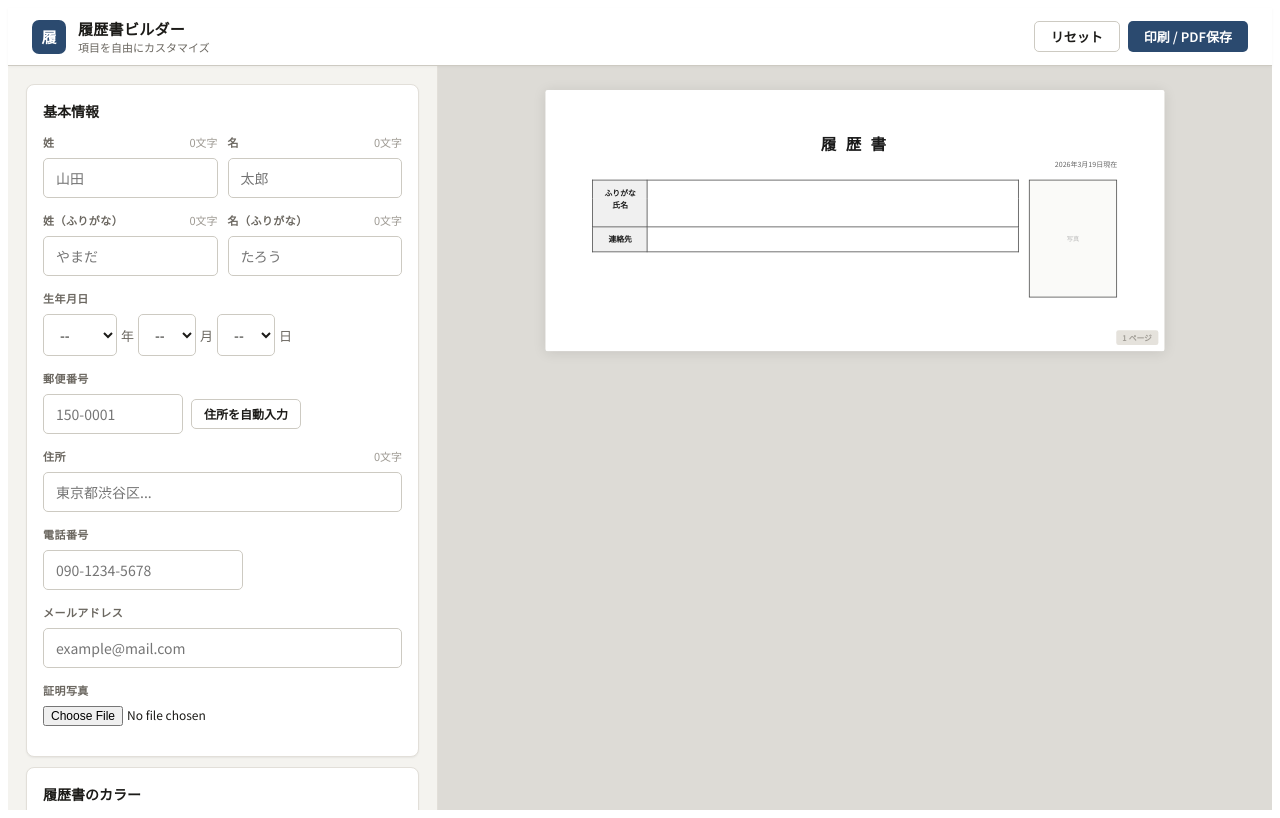
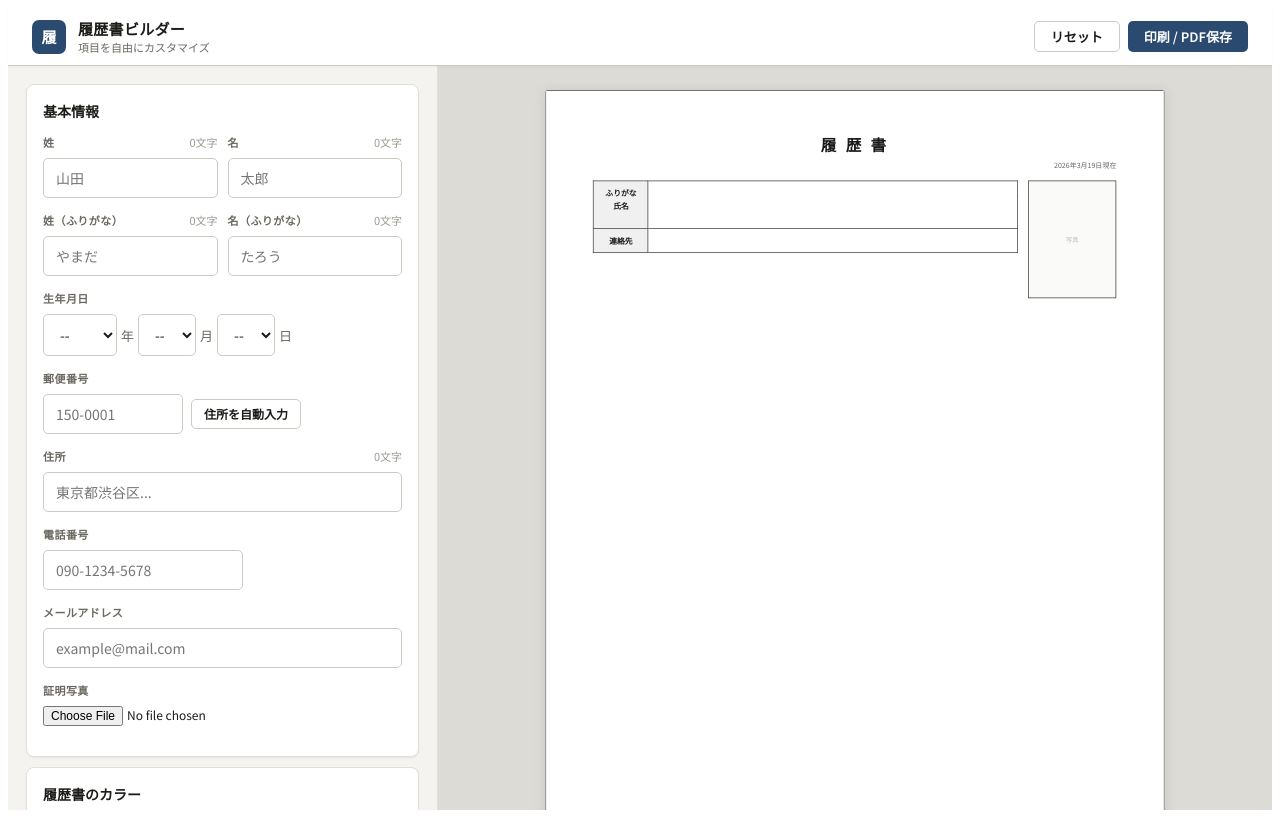
Before and after one commit to gunetaro/resume-builder, a React (Vite) app: page / in a window 1280 px wide. Built offline with nearby package versions, Linux system fonts and the light colour scheme.

Commit message:
ultra mracle love and peace2

```diff
--- a/src/App.jsx
+++ b/src/App.jsx
@@ -320,13 +320,15 @@ function ResumePreview({ basic, sections, contentColor }) {
 
   return (
     <div id="resume-print-area" style={{
-      width: `${A4_W}mm`, background: contentColor || "#fff", color: "#1A1A1A",
+      width: `${A4_W}mm`, minHeight: `${A4_H}mm`,
+      background: contentColor || "#fff", color: "#1A1A1A",
       fontFamily: "'Noto Sans JP', 'Hiragino Kaku Gothic ProN', sans-serif",
       fontSize: "11px", lineHeight: 1.6, boxSizing: "border-box",
+      border: "1px solid #4A4A4A",
     }}>
       <style>{`
         @media print {
-          #resume-print-area { width: auto; }
+          #resume-print-area { width: auto; min-height: auto; border: none; }
           .resume-section-block { break-inside: avoid; page-break-inside: avoid; }
           .resume-page-pad { padding: ${PAD_V}mm ${PAD_H}mm; }
         }
@@ -347,12 +349,12 @@ function ResumePreview({ basic, sections, contentColor }) {
               <table style={{ width: "100%", borderCollapse: "collapse" }}>
                 <tbody>
                   <tr>
-                    <td style={{ ...hCell, width: "70px", borderBottom: "none", verticalAlign: "bottom", paddingBottom: "0" }}>ふりがな</td>
-                    <td style={{ ...cell, borderBottom: "none", fontSize: "9px", color: "#666", paddingBottom: "2px", verticalAlign: "bottom" }}>{fullKana || "\u3000"}</td>
+                    <td style={{ borderTop: "1px solid #4A4A4A", borderBottom: "none", borderLeft: "1px solid #4A4A4A", borderRight: "1px solid #4A4A4A", padding: "7px 10px", paddingBottom: "0", width: "70px", background: "rgba(0,0,0,0.06)", fontWeight: 700, textAlign: "center", fontSize: "10px", whiteSpace: "nowrap", verticalAlign: "bottom" }}>ふりがな</td>
+                    <td style={{ borderTop: "1px solid #4A4A4A", borderBottom: "none", borderLeft: "1px solid #4A4A4A", borderRight: "1px solid #4A4A4A", padding: "7px 10px", paddingBottom: "2px", fontSize: "9px", color: "#666", lineHeight: 1.55, verticalAlign: "bottom", background: "rgba(255,255,255,0.7)" }}>{fullKana || "\u3000"}</td>
                   </tr>
                   <tr>
-                    <td style={{ ...hCell, width: "70px", borderTop: "none", verticalAlign: "top", paddingTop: "0" }}>氏名</td>
-                    <td style={{ ...cell, borderTop: "none", fontSize: "15px", fontWeight: 700, padding: "4px 10px 9px" }}>{fullName || "\u3000"}</td>
+                    <td style={{ borderTop: "none", borderBottom: "1px solid #4A4A4A", borderLeft: "1px solid #4A4A4A", borderRight: "1px solid #4A4A4A", padding: "0 10px 0", width: "70px", background: "rgba(0,0,0,0.06)", fontWeight: 700, textAlign: "center", fontSize: "10px", whiteSpace: "nowrap", verticalAlign: "top" }}>氏名</td>
+                    <td style={{ borderTop: "none", borderBottom: "1px solid #4A4A4A", borderLeft: "1px solid #4A4A4A", borderRight: "1px solid #4A4A4A", padding: "4px 10px 9px", fontSize: "15px", fontWeight: 700, lineHeight: 1.55, verticalAlign: "top", background: "rgba(255,255,255,0.7)" }}>{fullName || "\u3000"}</td>
                   </tr>
                   {birthdateDisplay && (
                     <tr><td style={hCell}>生年月日</td><td style={cell}>{birthdateDisplay}</td></tr>
@@ -360,15 +362,15 @@ function ResumePreview({ basic, sections, contentColor }) {
                   {(postalDisplay || basic.address) && (
                     <>
                       <tr>
-                        <td style={{ ...hCell, borderBottom: basic.address ? "none" : border, verticalAlign: "bottom", paddingBottom: basic.address ? "2px" : "7px" }}>住所</td>
-                        <td style={{ ...cell, borderBottom: basic.address ? "none" : border, fontSize: "9.5px", color: "#555", paddingBottom: basic.address ? "2px" : "7px", verticalAlign: "bottom" }}>
+                        <td style={{ borderTop: "1px solid #4A4A4A", borderBottom: basic.address ? "none" : "1px solid #4A4A4A", borderLeft: "1px solid #4A4A4A", borderRight: "1px solid #4A4A4A", padding: "7px 10px", paddingBottom: basic.address ? "2px" : "7px", background: "rgba(0,0,0,0.06)", fontWeight: 700, textAlign: "center", fontSize: "10px", whiteSpace: "nowrap", verticalAlign: "bottom" }}>住所</td>
+                        <td style={{ borderTop: "1px solid #4A4A4A", borderBottom: basic.address ? "none" : "1px solid #4A4A4A", borderLeft: "1px solid #4A4A4A", borderRight: "1px solid #4A4A4A", padding: "7px 10px", paddingBottom: basic.address ? "2px" : "7px", fontSize: "9.5px", color: "#555", lineHeight: 1.55, verticalAlign: "bottom", background: "rgba(255,255,255,0.7)" }}>
                           {postalDisplay}
                         </td>
                       </tr>
                       {basic.address && (
                         <tr>
-                          <td style={{ ...hCell, borderTop: "none", paddingTop: "0" }}></td>
-                          <td style={{ ...cell, borderTop: "none", paddingTop: "2px" }}>{basic.address}</td>
+                          <td style={{ borderTop: "none", borderBottom: "1px solid #4A4A4A", borderLeft: "1px solid #4A4A4A", borderRight: "1px solid #4A4A4A", padding: "7px 10px", paddingTop: "0", background: "rgba(0,0,0,0.06)", fontWeight: 700, textAlign: "center", fontSize: "10px", whiteSpace: "nowrap" }}></td>
+                          <td style={{ borderTop: "none", borderBottom: "1px solid #4A4A4A", borderLeft: "1px solid #4A4A4A", borderRight: "1px solid #4A4A4A", padding: "7px 10px", paddingTop: "2px", fontSize: "10.5px", lineHeight: 1.55, verticalAlign: "top", background: "rgba(255,255,255,0.7)" }}>{basic.address}</td>
                         </tr>
                       )}
                     </>
@@ -545,6 +547,7 @@ export default function ResumeBuilder() {
         @page { size: A4; margin: 0; }
         body { margin: 0; padding: 0; }
         a { color: #2B4A6F; text-decoration: underline; }
+        #resume-print-area { width: 210mm; min-height: 297mm; border: none !important; }
         .resume-section-block { break-inside: avoid; page-break-inside: avoid; }
         .resume-page-pad { padding: ${PAD_V}mm ${PAD_H}mm; }
         @media print { body { -webkit-print-color-adjust: exact; print-color-adjust: exact; } }
```
